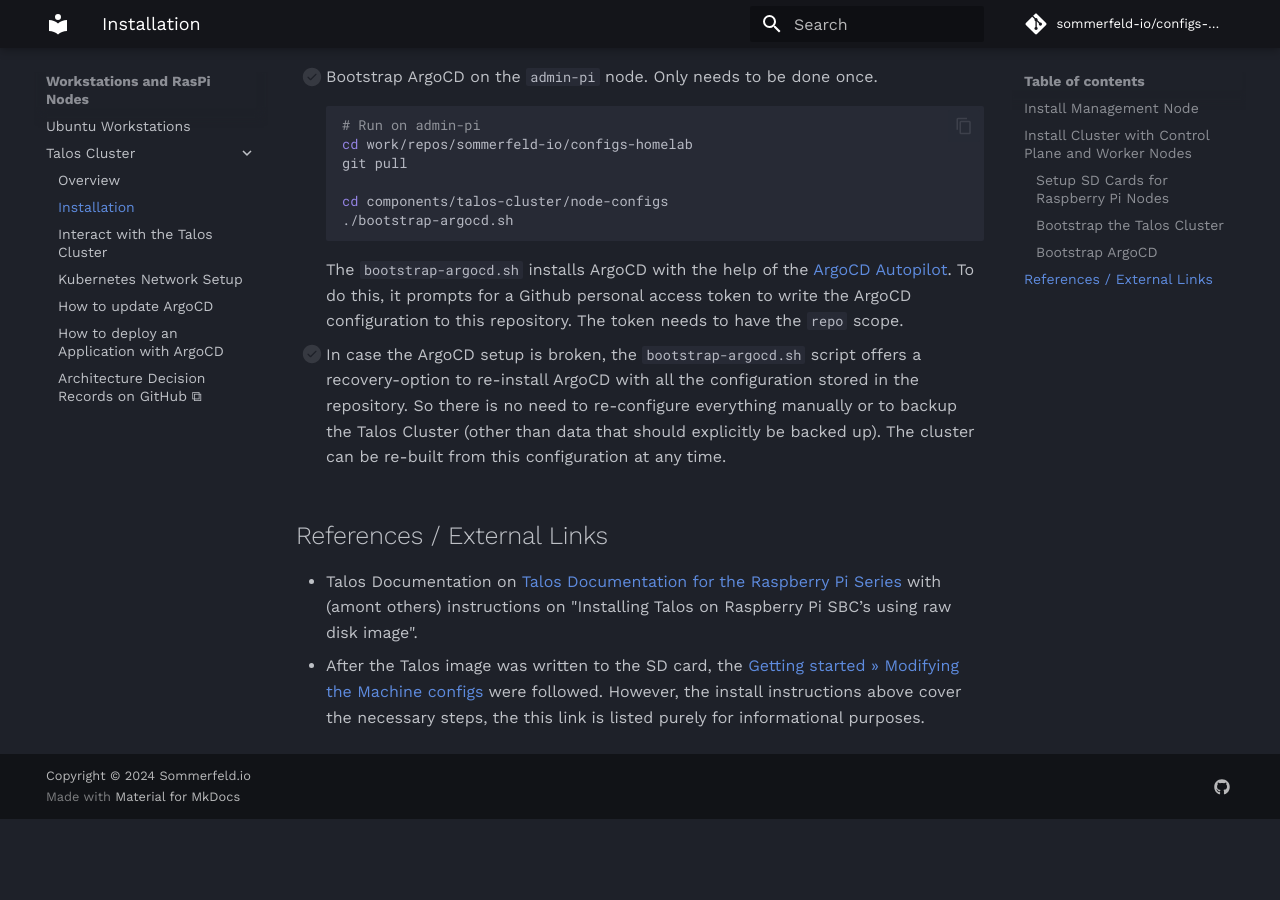
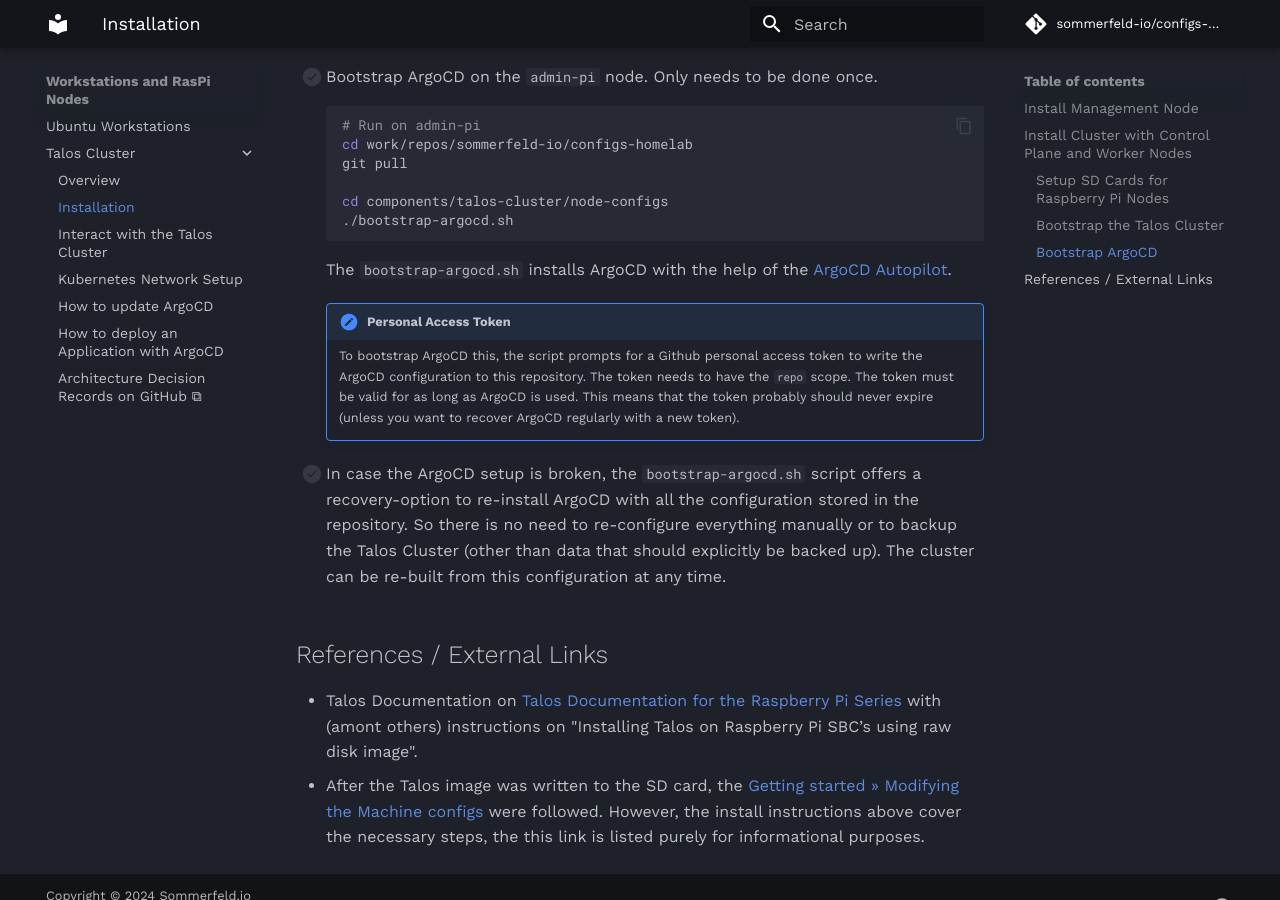
Before and after one commit to sommerfeld-io/configs-homelab, an MkDocs documentation site: the page built from docs/nodes/talos-cluster/installation.md, in a window 1280 px wide and 900 px high, scrolled down 2418 px. Built offline with MkDocs 1.6.1 and Material for MkDocs 9.7.7, drawn with Linux system fonts in a browser that asks for light colours; comment, search, counter and statistics services are not loaded; before the commit the page ends 3237 px from its top, so only the background shows below that.

Commit message:
docs: github token clarification

````diff
--- a/docs/nodes/talos-cluster/installation.md
+++ b/docs/nodes/talos-cluster/installation.md
@@ -84,7 +84,10 @@
     ./bootstrap-argocd.sh
     ```
 
-    The `bootstrap-argocd.sh` installs ArgoCD with the help of the [ArgoCD Autopilot](https://argocd-autopilot.readthedocs.io/en/stable/Getting-Started). To do this, it prompts for a Github personal access token to write the ArgoCD configuration to this repository. The token needs to have the `repo` scope.
+    The `bootstrap-argocd.sh` installs ArgoCD with the help of the [ArgoCD Autopilot](https://argocd-autopilot.readthedocs.io/en/stable/Getting-Started).
+
+    !!! note "Personal Access Token"
+        To bootstrap ArgoCD this, the script prompts for a Github personal access token to write the ArgoCD configuration to this repository. The token needs to have the `repo` scope. The token must be valid for as long as ArgoCD is used. This means that the token probably should never expire (unless you want to recover ArgoCD regularly with a new token).
 
 - [ ] In case the ArgoCD setup is broken, the `bootstrap-argocd.sh` script offers a recovery-option to re-install ArgoCD with all the configuration stored in the repository. So there is no need to re-configure everything manually or to backup the Talos Cluster (other than data that should explicitly be backed up). The cluster can be re-built from this configuration at any time.
 
````
